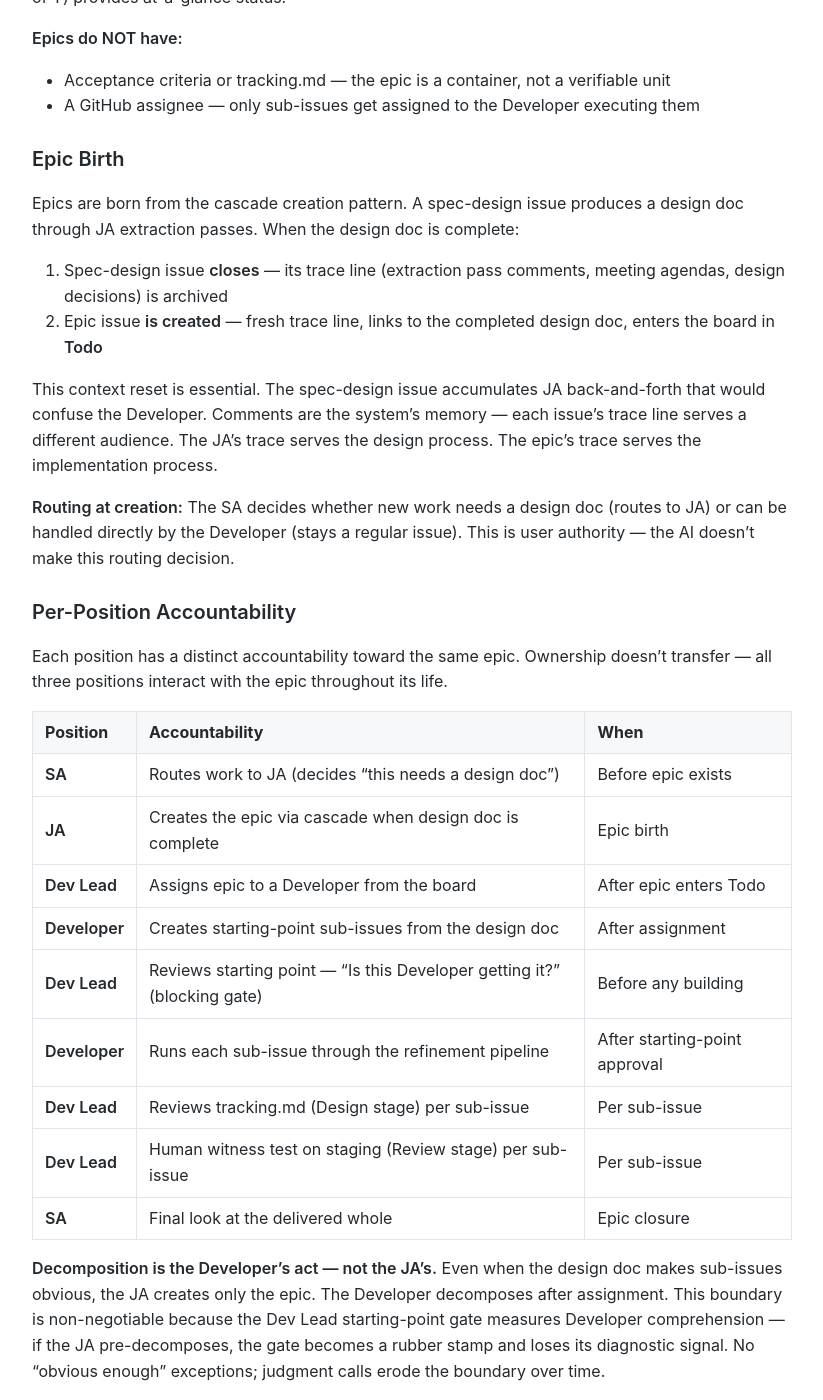
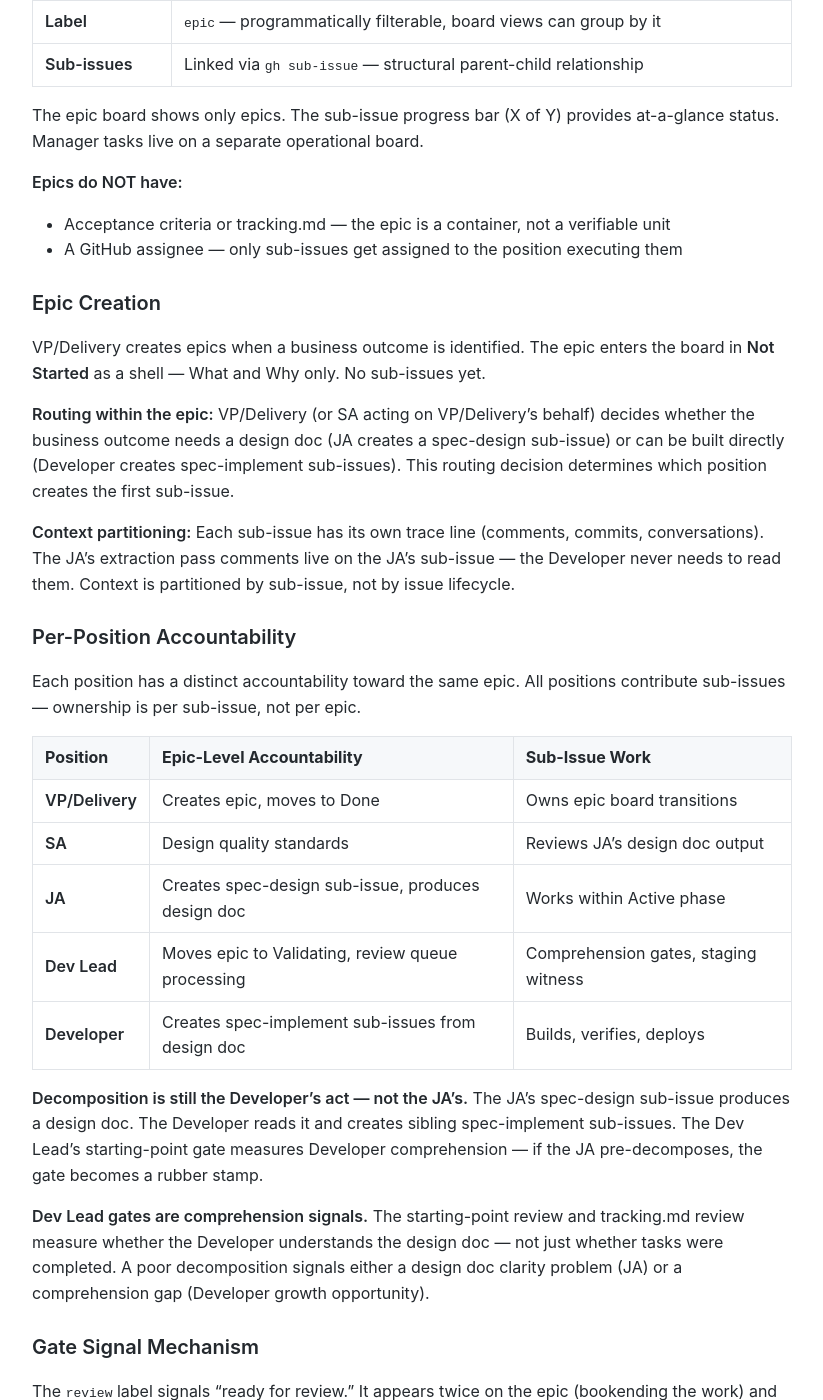
Before and after one commit to MariusWilsch/public-wilsch-ai-pages, a Jekyll site: the page built from global/issue-lifecycle-router.md, in a window 1280 px wide and 1400 px high, scrolled down 3168 px. Shown: the whole window, without its empty margins (228-1051 px from the left). Built offline with Jekyll 4.4.1, drawn with Linux system fonts in a browser that asks for light colours; our own code applies the rules of GitHub Pages for plain Markdown files; some of the changed text lies outside the part shown.

Commit message:
Sync from hippocampus 2026-02-24

```diff
--- a/global/issue-lifecycle-router.md
+++ b/global/issue-lifecycle-router.md
@@ -74,7 +74,7 @@ Every issue has clear "when is this done?"
 
 **At task level (primary):** The Developer owns both types. Spec-design = define DoD + AC. Spec-implement = build it.
 
-**At epic level:** The Solution Architect does spec-design — creating a design doc that decomposes into tasks for the Developer. Same work type, different position, different level.
+**At epic level (within an epic):** The JA creates a spec-design sub-issue — producing a design doc through extraction passes. Same work type, different position, different level. The SA ensures design quality but the JA does the extraction work.
 
 **Key insight:** Type describes what KIND of refinement is happening. Position determines who does it. Level determines scope.
 
@@ -89,14 +89,16 @@ Not everything is an epic. A cheap reminder can be a task directly.
 
 ## Epic Lifecycle
 
-An epic is the output of a design doc. When the Junior Architect completes a design doc through iterative extraction passes, the spec-design issue closes and an epic is born via cascade creation. The epic is a new, clean issue — a context reset that gives the Developer a fresh trace line to work from.
+An epic is a business outcome. It represents a single meaningful effort — client deliverable or internal initiative — that lives on the board from identification to completion. Epics are created when work is identified, not born from a design phase. All positions contribute sub-issues to the same epic: the JA designs within it, the Developer builds within it, the Dev Lead reviews within it.
 
 ### What IS an Epic
 
 An epic is a GitHub Issue that serves as both a task container and a knowledge container:
 
-- **Task container:** Sub-issues (created by the Developer) represent the work
+- **Task container:** Sub-issues represent the work — each position creates sub-issues relevant to their accountability
 - **Knowledge container:** Transcripts, emails, and meeting notes centralize here — the epic stays stable while sub-issues can move, change, or be recreated
+
+**Creating an epic is cheap.** Same principle as "issues are cheap" — capturing a business outcome costs nothing. The epic shell starts with What and Why. Refinement happens through sub-issues. Don't wait for full understanding to create the epic.
 
 **GitHub mapping:**
 
@@ -106,40 +108,33 @@ An epic is a GitHub Issue that serves as both a task container and a knowledge c
 | **Label** | `epic` — programmatically filterable, board views can group by it |
 | **Sub-issues** | Linked via `gh sub-issue` — structural parent-child relationship |
 
-Epics appear on the GitHub Projects board alongside manager tasks. The sub-issue progress bar (X of Y) provides at-a-glance status.
+The epic board shows only epics. The sub-issue progress bar (X of Y) provides at-a-glance status. Manager tasks live on a separate operational board.
 
 **Epics do NOT have:**
 - Acceptance criteria or tracking.md — the epic is a container, not a verifiable unit
-- A GitHub assignee — only sub-issues get assigned to the Developer executing them
+- A GitHub assignee — only sub-issues get assigned to the position executing them
 
-### Epic Birth
+### Epic Creation
 
-Epics are born from the cascade creation pattern. A spec-design issue produces a design doc through JA extraction passes. When the design doc is complete:
+VP/Delivery creates epics when a business outcome is identified. The epic enters the board in **Not Started** as a shell — What and Why only. No sub-issues yet.
 
-1. Spec-design issue **closes** — its trace line (extraction pass comments, meeting agendas, design decisions) is archived
-2. Epic issue **is created** — fresh trace line, links to the completed design doc, enters the board in **Todo**
+**Routing within the epic:** VP/Delivery (or SA acting on VP/Delivery's behalf) decides whether the business outcome needs a design doc (JA creates a spec-design sub-issue) or can be built directly (Developer creates spec-implement sub-issues). This routing decision determines which position creates the first sub-issue.
 
-This context reset is essential. The spec-design issue accumulates JA back-and-forth that would confuse the Developer. Comments are the system's memory — each issue's trace line serves a different audience. The JA's trace serves the design process. The epic's trace serves the implementation process.
-
-**Routing at creation:** The SA decides whether new work needs a design doc (routes to JA) or can be handled directly by the Developer (stays a regular issue). This is user authority — the AI doesn't make this routing decision.
+**Context partitioning:** Each sub-issue has its own trace line (comments, commits, conversations). The JA's extraction pass comments live on the JA's sub-issue — the Developer never needs to read them. Context is partitioned by sub-issue, not by issue lifecycle.
 
 ### Per-Position Accountability
 
-Each position has a distinct accountability toward the same epic. Ownership doesn't transfer — all three positions interact with the epic throughout its life.
+Each position has a distinct accountability toward the same epic. All positions contribute sub-issues — ownership is per sub-issue, not per epic.
 
-| Position | Accountability | When |
-|----------|---------------|------|
-| **SA** | Routes work to JA (decides "this needs a design doc") | Before epic exists |
-| **JA** | Creates the epic via cascade when design doc is complete | Epic birth |
-| **Dev Lead** | Assigns epic to a Developer from the board | After epic enters Todo |
-| **Developer** | Creates starting-point sub-issues from the design doc | After assignment |
-| **Dev Lead** | Reviews starting point — "Is this Developer getting it?" (blocking gate) | Before any building |
-| **Developer** | Runs each sub-issue through the refinement pipeline | After starting-point approval |
-| **Dev Lead** | Reviews tracking.md (Design stage) per sub-issue | Per sub-issue |
-| **Dev Lead** | Human witness test on staging (Review stage) per sub-issue | Per sub-issue |
-| **SA** | Final look at the delivered whole | Epic closure |
+| Position | Epic-Level Accountability | Sub-Issue Work |
+|----------|--------------------------|----------------|
+| **VP/Delivery** | Creates epic, moves to Done | Owns epic board transitions |
+| **SA** | Design quality standards | Reviews JA's design doc output |
+| **JA** | Creates spec-design sub-issue, produces design doc | Works within Active phase |
+| **Dev Lead** | Moves epic to Validating, review queue processing | Comprehension gates, staging witness |
+| **Developer** | Creates spec-implement sub-issues from design doc | Builds, verifies, deploys |
 
-**Decomposition is the Developer's act — not the JA's.** Even when the design doc makes sub-issues obvious, the JA creates only the epic. The Developer decomposes after assignment. This boundary is non-negotiable because the Dev Lead starting-point gate measures Developer comprehension — if the JA pre-decomposes, the gate becomes a rubber stamp and loses its diagnostic signal. No "obvious enough" exceptions; judgment calls erode the boundary over time.
+**Decomposition is still the Developer's act — not the JA's.** The JA's spec-design sub-issue produces a design doc. The Developer reads it and creates sibling spec-implement sub-issues. The Dev Lead's starting-point gate measures Developer comprehension — if the JA pre-decomposes, the gate becomes a rubber stamp.
 
 **Dev Lead gates are comprehension signals.** The starting-point review and tracking.md review measure whether the Developer understands the design doc — not just whether tasks were completed. A poor decomposition signals either a design doc clarity problem (JA) or a comprehension gap (Developer growth opportunity).
 
@@ -217,18 +212,31 @@ Creating ten sub-issues where seven will be closed is bad practice. The Develope
 
 **Undefined:** Detailed decomposition mechanics for complex epics — pending empirical evidence from applying this to issue #373.
 
-### Epic Board Mapping
+### Board Architecture
 
-Epics coexist with manager tasks on the same GitHub Projects board:
+Two boards serve different audiences at different cadences:
 
-| Board Column | Epic State |
-|-------------|------------|
-| **Todo** | Epic created, waiting for Dev Lead to assign |
-| **In Progress** | Developer working — sub-issues being created and built |
-| **Review** | SA final look at the delivered whole |
-| **Done** | All sub-issues complete, epic closed |
+| Board | Audience | Cadence | Content |
+|-------|----------|---------|---------|
+| **Epic Board** | VP/Delivery, SA, Dev Lead | Weeks/months | Business outcomes only |
+| **Sub-Issue Board** | Developer, Dev Lead | Days | Sub-issues, manager tasks, review processing |
 
-No additional columns or labels needed for intermediate states. The epic's built-in sub-issue section is the signal and progress mechanism — the Dev Lead opens the epic and sees the sub-issues, their titles, and their completion status.
+The Sub-Issue Board includes review processing views (filtered by `review` label, FIFO sort) for the Dev Lead to process sub-issue gates. See [Gate Signal Mechanism](#gate-signal-mechanism).
+
+**The Epic Board is a capacity signal.** The number of Active epics tells you how many business outcomes you've committed to. 119 issues tells you nothing about capacity. 10 Active epics tells you "we're overcommitted." The board becomes a commitment dashboard — a forcing function for saying no to new work.
+
+### Epic Board Columns
+
+| Column | Meaning | Trigger | Owner |
+|--------|---------|---------|-------|
+| **Not Started** | Epic identified, no work begun | Default | VP/Delivery creates |
+| **Active** | Work happening (any position) | First sub-issue starts | Automated |
+| **Validating** | All implementation done, final look | Dev Lead moves | Dev Lead |
+| **Done** | Business outcome delivered | VP/Delivery closes | VP/Delivery |
+
+"Active" replaces "In Progress" — signals long-running work without implying it should be quick. Epics may be Active for weeks or months. The sub-issue progress bar (X of Y) is the primary signal, not the column.
+
+**Sprint boundaries:** GitHub milestones scope sub-issues to touch-point windows (e.g., "Archibus — Sprint March 10"). Milestones are orthogonal to the epic hierarchy — no additional nesting level required.
 
 ### Conversation Audit Trail
 
@@ -236,7 +244,7 @@ Developer sessions (Claude Code conversations) are pushed to a shared repository
 
 ### Epic Closure
 
-All sub-issues complete = mechanical closure signal. The SA takes a final look at the delivered whole before closing. This is user authority — no formal verification criteria on the epic itself. Closing an epic means the business outcome was delivered and the work is complete.
+All sub-issues complete = mechanical closure signal. VP/Delivery confirms the business outcome was delivered before closing. This is user authority — no formal verification criteria on the epic itself.
 
 ---
 
@@ -311,10 +319,13 @@ Both happen asynchronously. Developer continues to next work.
 |------|----------------|
 | **maker/spec-design** | Artifact determines next (SA decides): |
 
-**Spec-design cascade paths:**
-1. **→ Epic** — complex scope requiring decomposition. Create epic issue with design doc link. See [Epic Lifecycle](#epic-lifecycle).
-2. **→ Spec-implement issue** — simple scope, Developer can handle directly. Create spec-implement issue (cascade).
-3. **→ Client deliverable** — external output. Send to client. No cascade.
+**Spec-design closing (sub-issue within an epic):**
+The JA's spec-design sub-issue closes when the design doc is complete. The design doc links from the epic body. The Developer then creates sibling spec-implement sub-issues from the design doc. No new epic is created — the epic already exists.
+
+**Spec-design closing (standalone, outside an epic):**
+1. **→ Spec-implement issue** — simple scope, Developer handles directly (cascade).
+2. **→ Client deliverable** — external output. Send to client. No cascade.
+
 | **maker/spec-implement** | Merge to production. Deploy. Issue closed. |
 
 *Currently implemented via:* `done` label, PR merge, deployment.
@@ -344,3 +355,6 @@ Both happen asynchronously. Developer continues to next work.
 - Session: /Users/verdant/.claude/projects/-Users-verdant-Documents-projects-00-WILSCH-AI-INTERNAL--soloforce/478e31b8-5f19-4f85-b370-7fa437440795.jsonl
 - Review Queue config spec extraction pass (2026-02-19) — table layout, processing workflow, rejection flow, SLA automation
 - Session: /Users/verdant/.claude/projects/-Users-verdant-Documents-projects-00-WILSCH-AI-INTERNAL--soloforce/e139408b-3821-499e-95dc-5f5e7f164176.jsonl
+- Epic model restructure extraction pass (2026-02-24) — epic = business outcome, two-board architecture, position accountability recalibration, milestone sprint boundaries
+- Session: /Users/verdant/.claude/projects/-Users-verdant-Documents-projects-00-WILSCH-AI-INTERNAL--soloforce/73be003e-98a7-4deb-851f-9764a04081d9.jsonl
+- Research: SAFe, Atlassian, GitHub April 2025 sub-issues GA — validated epic-as-business-outcome model
```
